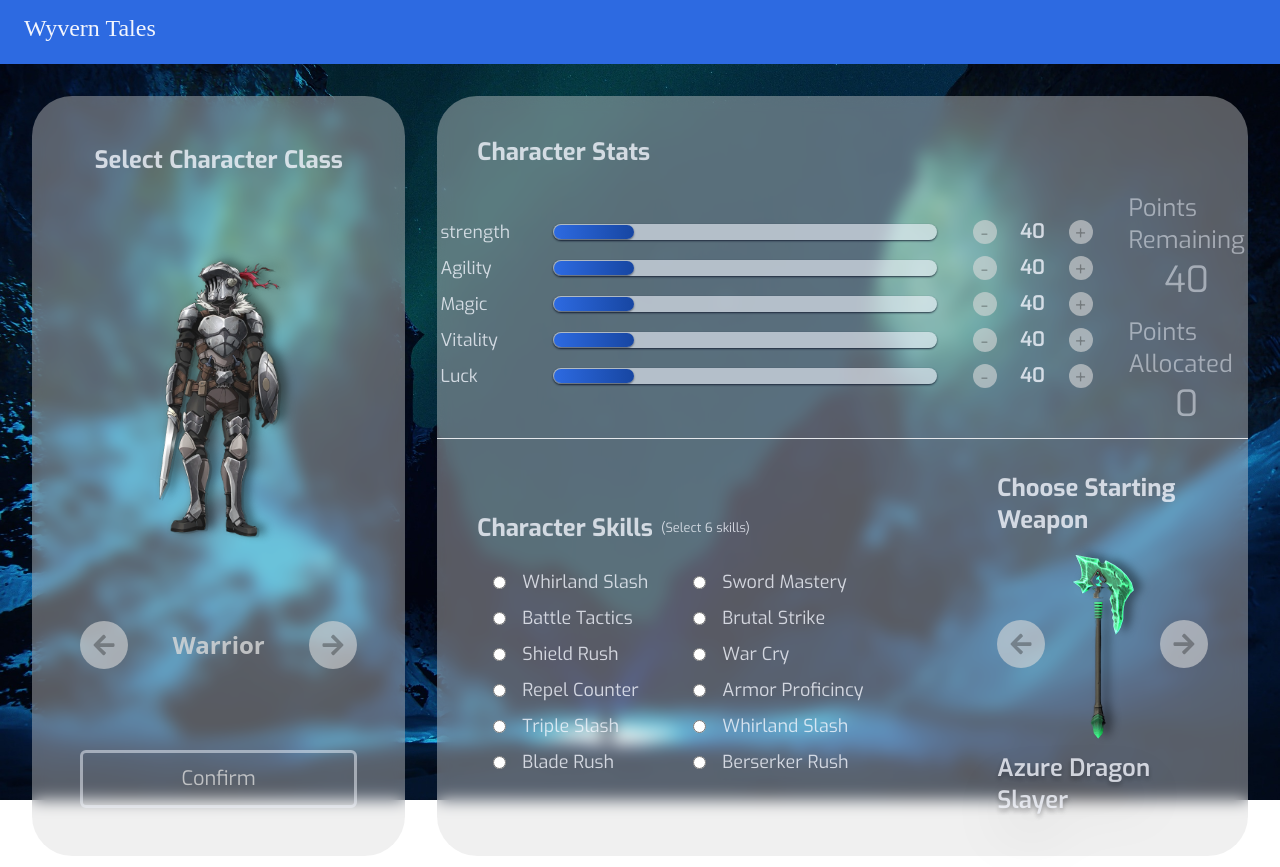
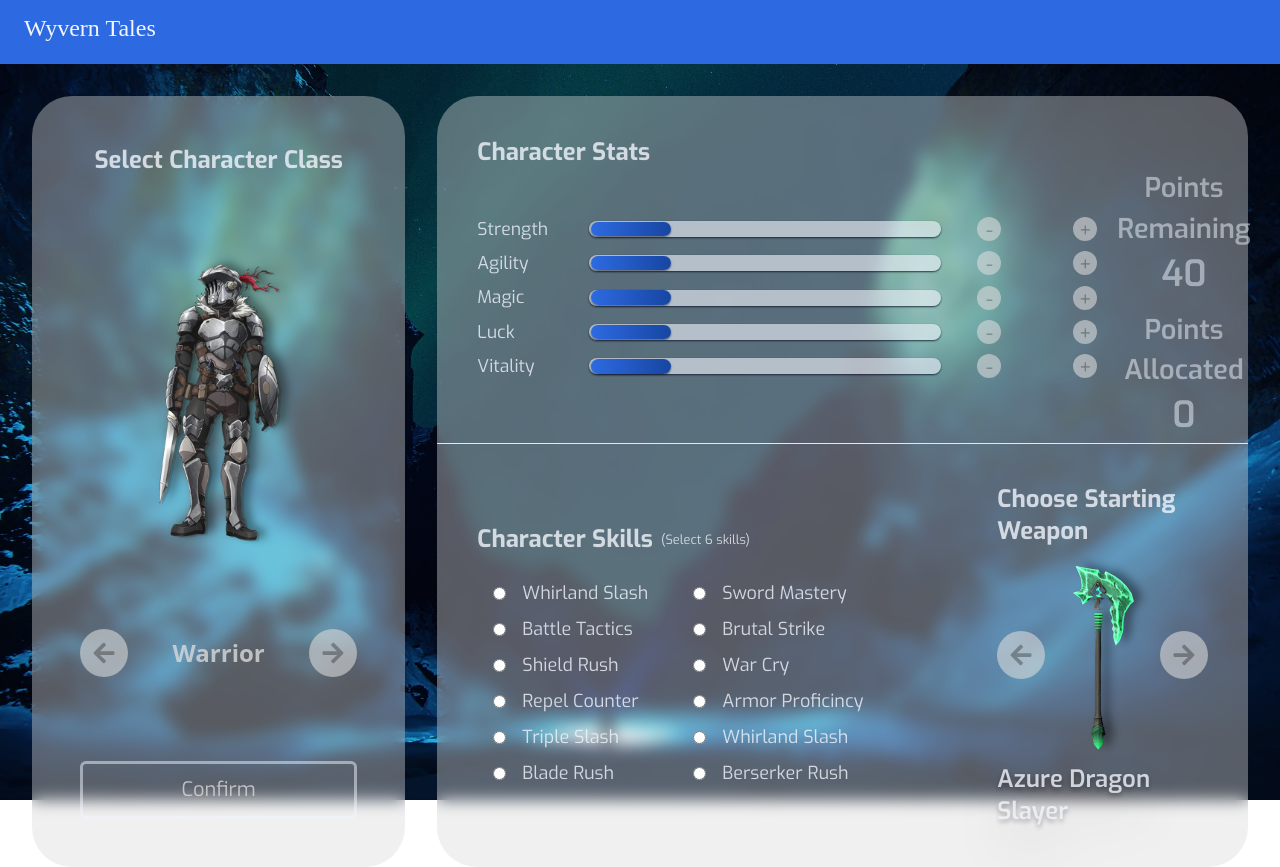
Before and after one commit to milan0827/gameUI, a React (Vite) app: page / in a window 1280 px wide. Built offline with nearby package versions, Linux system fonts and the light colour scheme; a web font is replaced by a local one.

Commit message:
Game logic

```diff
--- a/package.json
+++ b/package.json
@@ -12,7 +12,8 @@
   "dependencies": {
     "react": "^18.2.0",
     "react-dom": "^18.2.0",
-    "react-icons": "^5.0.0"
+    "react-icons": "^5.0.0",
+    "zustand": "^4.4.7"
   },
   "devDependencies": {
     "@types/react": "^18.2.43",
--- a/src/components/ui/Button/CountButton.tsx
+++ b/src/components/ui/Button/CountButton.tsx
@@ -1,10 +1,14 @@
 type Props = {
   btnName: string;
+  onClick: () => void;
 };
 
-const CountButton = ({ btnName }: Props) => {
+const CountButton = ({ btnName, onClick }: Props) => {
   return (
-    <button className="h-6 w-6 rounded-full bg-gray-1/60 text-xl text-black/30 transition-all duration-300 hover:scale-[1.1] hover:bg-gray-1 hover:text-black/60 hover:shadow-sm hover:shadow-black/50">
+    <button
+      onClick={onClick}
+      className="h-6 w-6 rounded-full bg-gray-1/60 text-xl text-black/30 transition-all duration-300 hover:scale-[1.1] hover:bg-gray-1 hover:text-black/60 hover:shadow-sm hover:shadow-black/50"
+    >
       {btnName}
     </button>
   );
--- a/src/components/ui/Card/CardHeader.tsx
+++ b/src/components/ui/Card/CardHeader.tsx
@@ -4,7 +4,7 @@ type Props = {
 
 const CardHeader = ({ title }: Props) => {
   return (
-    <h2 className=" font-Exo text-2xl font-bold text-gray-2/80">{title}</h2>
+    <h2 className="font-Exo text-2xl font-bold text-gray-2/80">{title}</h2>
   );
 };
 
--- a/src/components/ui/Card/SpecCard.tsx
+++ b/src/components/ui/Card/SpecCard.tsx
@@ -4,86 +4,37 @@ import Points from "../CharacterStats/Points";
 import ArrowButton from "../Button/ArrowButton";
 import { FaArrowLeft, FaArrowRight } from "react-icons/fa";
 import Image1 from "./../../../assets/images/weapon-image.png";
+import { CHARACTER_STAT_OPTION, SKILL } from "../../../data";
+import { SkillType } from "../../../Shared/type";
+import { useState } from "react";
+import { useGameStore } from "../../../store/store";
 
-type CharacterStatOptionType = {
-  skillLabel: string;
-  skillPoints: number;
+type SkillsType = {
+  skills: SkillType;
 };
 
-type SkillType = {
-  id: number;
-  skill: string;
-};
-
-const CHARACTER_STAT_OPTION: CharacterStatOptionType[] = [
-  { skillLabel: "strength", skillPoints: 40 },
-  { skillLabel: "Agility", skillPoints: 40 },
-  { skillLabel: "Magic", skillPoints: 40 },
-  { skillLabel: "Vitality", skillPoints: 40 },
-  { skillLabel: "Luck", skillPoints: 40 },
-];
-
-const SKILL: SkillType[] = [
-  {
-    id: 1,
-    skill: "Whirland Slash",
-  },
-  {
-    id: 2,
-    skill: "Sword Mastery",
-  },
-  {
-    id: 3,
-    skill: "Battle Tactics",
-  },
-  {
-    id: 4,
-    skill: "Brutal Strike",
-  },
-  {
-    id: 3,
-    skill: "Shield Rush",
-  },
-  {
-    id: 3,
-    skill: "War Cry",
-  },
-  {
-    id: 3,
-    skill: "Repel Counter",
-  },
-  {
-    id: 3,
-    skill: "Armor Proficincy",
-  },
-  {
-    id: 3,
-    skill: "Triple Slash",
-  },
-  {
-    id: 3,
-    skill: "Whirland Slash",
-  },
-  {
-    id: 3,
-    skill: "Blade Rush",
-  },
-  {
-    id: 3,
-    skill: "Berserker Rush",
-  },
-];
+function SkillItem({ skills }: SkillsType) {
+  return (
+    <li className="flex w-[12rem] items-center justify-start gap-4 text-center">
+      <input type="radio" />
+      <label>{skills.skill}</label>
+    </li>
+  );
+}
 
 const SpecCard = () => {
+  const gameSkill = useGameStore((state) => state.gameSkill);
+  console.log(gameSkill);
+
   return (
     <div className="relative col-spec-col mb-8 mr-8 rounded-[40px] bg-gray-1/40 p-10 backdrop-blur-[8px]">
       <CardHeader title="Character Stats" />
-      <div className="mt-6 flex items-center justify-center gap-8">
+      <div className="flex items-center justify-between gap-4">
         <ul className="flex flex-col items-center justify-center">
-          {CHARACTER_STAT_OPTION.map((skill) => (
+          {gameSkill.map((skill) => (
             <CharacterStats
               skillLabel={skill.skillLabel}
-              skillPoints={skill.skillPoints}
+              key={skill.skillLabel}
             />
           ))}
         </ul>
@@ -97,11 +48,8 @@ const SpecCard = () => {
             <p className="text-[0.8rem]">(Select 6 skills)</p>
           </div>
           <ul className="mt-6 flex w-[30rem] flex-wrap items-center gap-2 px-4 text-lg">
-            {SKILL.map((skill) => (
-              <li className="flex w-[12rem] items-center justify-start gap-4 text-center">
-                <input type="radio" />
-                <label>{skill.skill}</label>
-              </li>
+            {SKILL.map((skills: SkillType) => (
+              <SkillItem skills={skills} />
             ))}
           </ul>
         </div>
@@ -117,7 +65,7 @@ const SpecCard = () => {
 
             <ArrowButton btnName={<FaArrowRight />} />
           </div>
-          <p className=" text-shadow-shadowText text-2xl font-semibold drop-shadow-2xl">
+          <p className=" text-2xl font-semibold drop-shadow-2xl text-shadow-shadowText">
             Azure Dragon Slayer
           </p>
         </div>
--- a/src/components/ui/CharacterStats/CharacterStats.tsx
+++ b/src/components/ui/CharacterStats/CharacterStats.tsx
@@ -1,19 +1,32 @@
+import { useState } from "react";
 import { CharacterStatsType } from "../../../Shared/type";
+import { useGameStore } from "../../../store/store";
 import CountButton from "../Button/CountButton";
 
 const CharacterStats = ({ skillLabel, skillPoints }: CharacterStatsType) => {
+  const { increaseSkill, gameSkill } = useGameStore((state) => state);
+  const mySkill = gameSkill.map((skill) => {
+    return skill.skillLabel;
+  });
+
+  console.log("My skill ", mySkill);
+
+  function handleIncreaseSkill() {
+    increaseSkill(mySkill);
+  }
+
   return (
     <li className=" mb-2 flex items-center gap-8 text-start">
       <span className="block w-20 text-start text-[1.1rem] text-gray-2/80">
         {skillLabel}
       </span>
-      <div className="relative h-4 w-[24rem] rounded-lg bg-gray-2/60 shadow-sm shadow-slate-900/80 before:absolute before:left-[0.1rem] before:top-[0.05rem] before:h-[0.9rem] before:w-20 before:rounded-full before:bg-bluish-white before:shadow-sm before:shadow-slate-900/60 before:content-['']"></div>
+      <div className="relative h-4 w-[22rem] rounded-lg bg-gray-2/60 shadow-sm shadow-slate-900/80 before:absolute before:left-[0.1rem] before:top-[0.05rem] before:h-[0.9rem] before:w-20 before:rounded-full before:bg-bluish-white before:shadow-sm before:shadow-slate-900/60 before:content-['']"></div>
       <div className="flex w-[8rem] items-center justify-center gap-4">
         <CountButton btnName="-" />
         <span className="block w-10 text-center text-xl font-semibold text-gray-2/80">
           {skillPoints}
         </span>
-        <CountButton btnName="+" />
+        <CountButton btnName="+" onClick={handleIncreaseSkill} />
       </div>
     </li>
   );
--- a/src/components/ui/CharacterStats/Points.tsx
+++ b/src/components/ui/CharacterStats/Points.tsx
@@ -1,3 +1,5 @@
+import { useGameStore } from "../../../store/store";
+
 type PointsType = {
   content: string;
   point: number;
@@ -5,9 +7,9 @@ type PointsType = {
 
 function PointsContent({ content, point }: PointsType) {
   return (
-    <div className="flex w-full flex-col items-center gap-1 text-4xl text-gray-2/50">
-      <h2 className="text-2xl ">{content}</h2>
-      <p>{point}</p>
+    <div className="flex w-full font-semibold flex-col items-center gap-1 text-gray-2/50">
+      <h2 className="text-[1.7rem] w-full text-center ">{content}</h2>
+      <p className="text-4xl"> {point}</p>
     </div>
   );
 }
--- a/src/components/ui/SkillLevel/Skill.tsx
+++ /dev/null
@@ -1,9 +0,0 @@
-type Props = {
-  children: JSX.Element | JSX.Element[];
-};
-
-const SkillLevel = ({ children }: Props) => {
-  return <div>{children}</div>;
-};
-
-export default SkillLevel;
```
Also changed, not shown: src/Shared/type.ts (+10 -0 lines), 1 other file (tests, documents, lock files or other folders).
